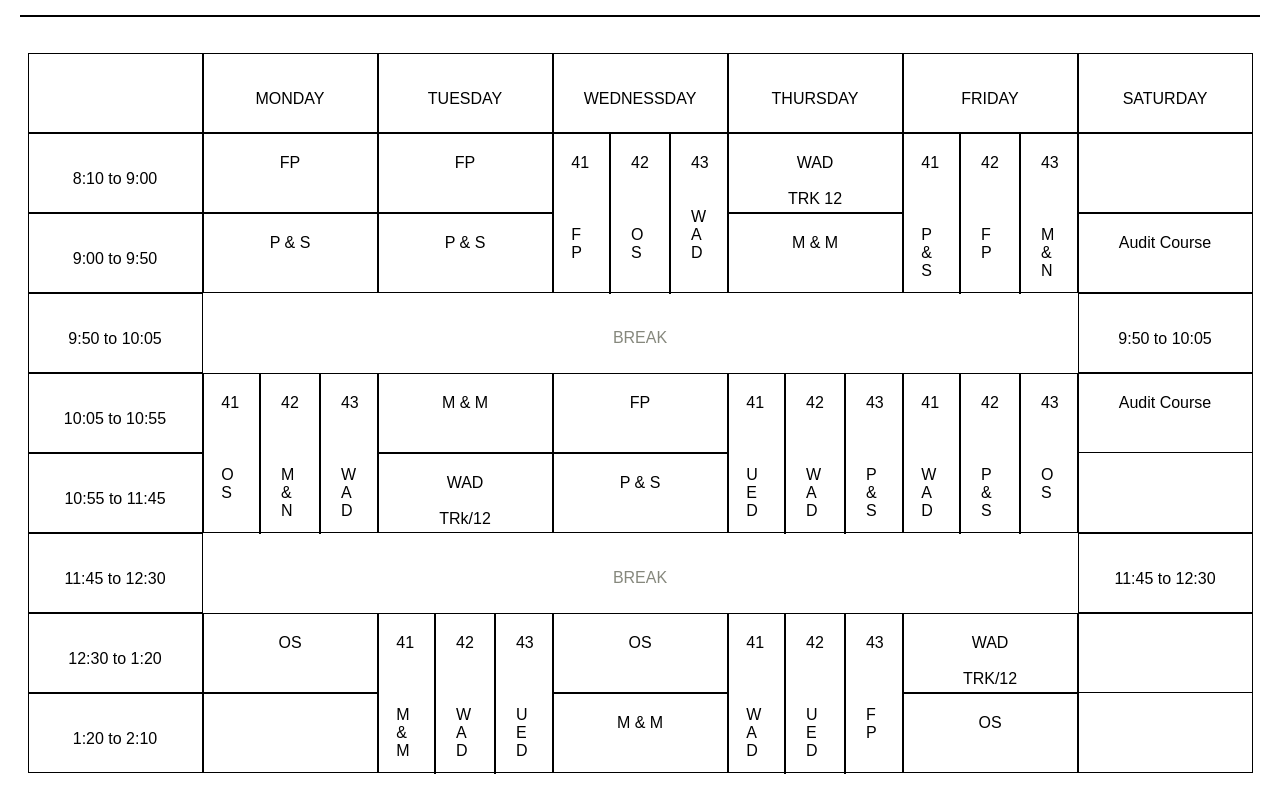
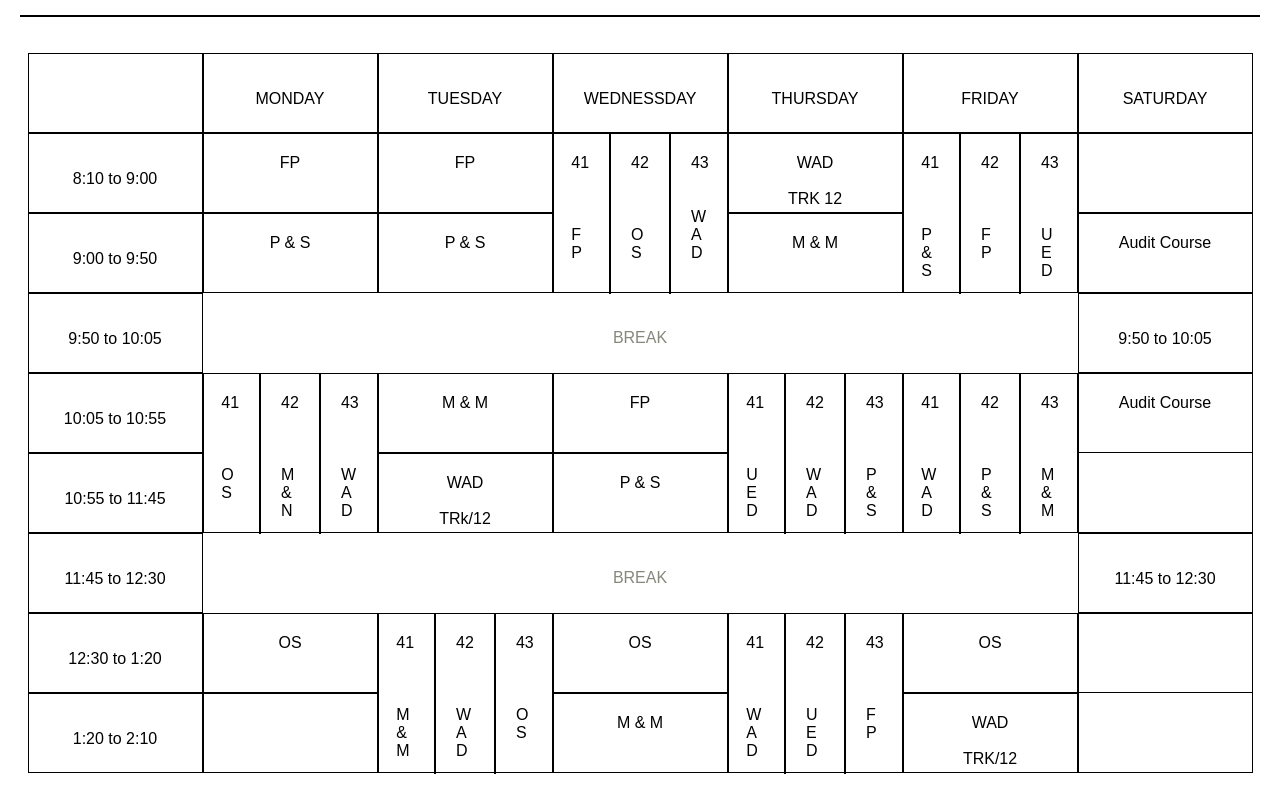
Before and after one commit to heet1402/4A-Time-Table, a plain HTML site: page index.html in a window 1280 px wide. Shown: the part 160-953 px from the top of the page. Drawn offline with Linux system fonts and the light colour scheme; a script that the page names is missing.

Commit message:
Update index.html

```diff
--- a/index.html
+++ b/index.html
@@ -200,9 +200,9 @@ P
              <a href=" https://guni.webex.com/meet/ICT43" >   43
           <br><br>
           <br><br>
-          M
-          &
-          N
+U
+E
+D
           <br><br>
         </a>
       </div>
@@ -253,7 +253,7 @@ P
           <div class="subjectbox">
             <br>
             <br>
-            <a href=" https://guni.webex.com/meet/ICT4A"> Audit Course</a>
+            <a href=" https://guni.webex.com/meet/ICT-FRENCH"> Audit Course</a>
           </div>
   </span>
 </div>
@@ -406,8 +406,9 @@ P
            <a href="https://guni.webex.com/meet/ICT43" >   43
         <br><br>
         <br><br>
-        O
-        S
+        M
+        &
+        M
         <br><br>
       </a>
     </div>
@@ -415,7 +416,7 @@ P
           <div class="subjectbox">
             <br>
             <br>
-            <a href=" https://guni.webex.com/meet/ICT4A" >Audit Course </a>
+            <a href="https://guni.webex.com/meet/ICT-FRENCH" >Audit Course </a>
 
           </div>
 
@@ -521,9 +522,8 @@ P
              <a href=" https://guni.webex.com/meet/ICT43" >   43
           <br><br>
           <br><br>
-        U
-        E
-        D
+        O
+        S
           <br><br>
         </a>
       </div>
@@ -578,7 +578,7 @@ P
 
           <div class="subjectbox">
             <br><br>
-            <a href="https://bit.ly/IBMWAD" >WAD <br><br> TRK/12</a>
+            <a href=" https://guni.webex.com/meet/ICT4A" >OS</a>
           </div>
           <div class="subjectbox">
 
@@ -614,7 +614,7 @@ P
           </div>
           <div class="subjectbox">
             <br><br>
-            <a href="https://guni.webex.com/meet/ICT4A" >OS</a>
+            <a href="" >WAD<br> <br> TRK/12</a>
           </div>
           <div class="subjectbox1">
             <br><br>
```
